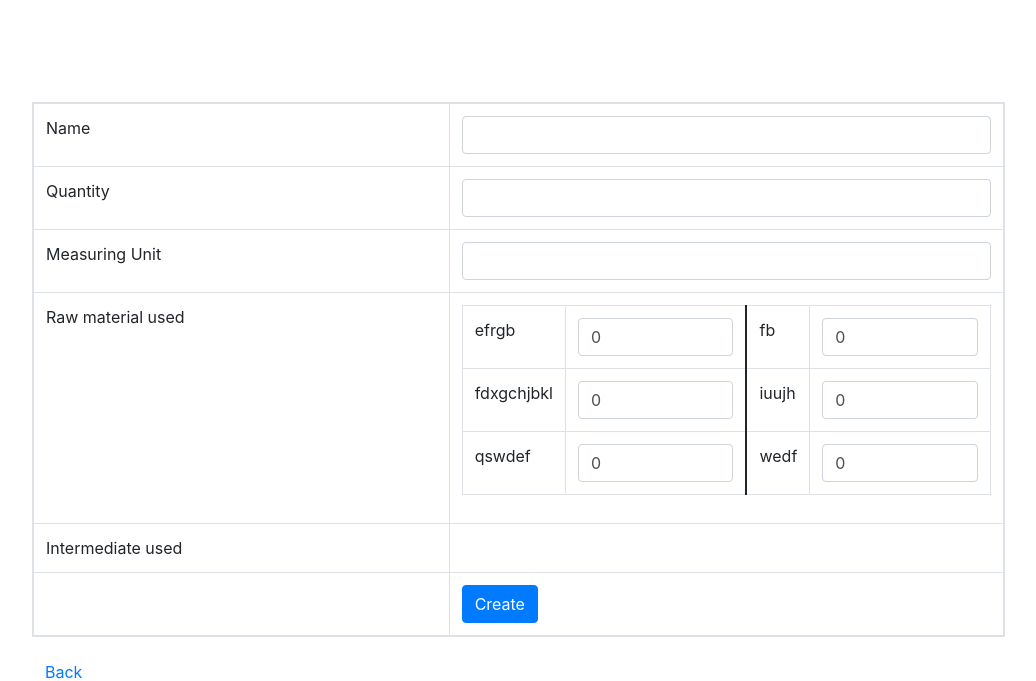
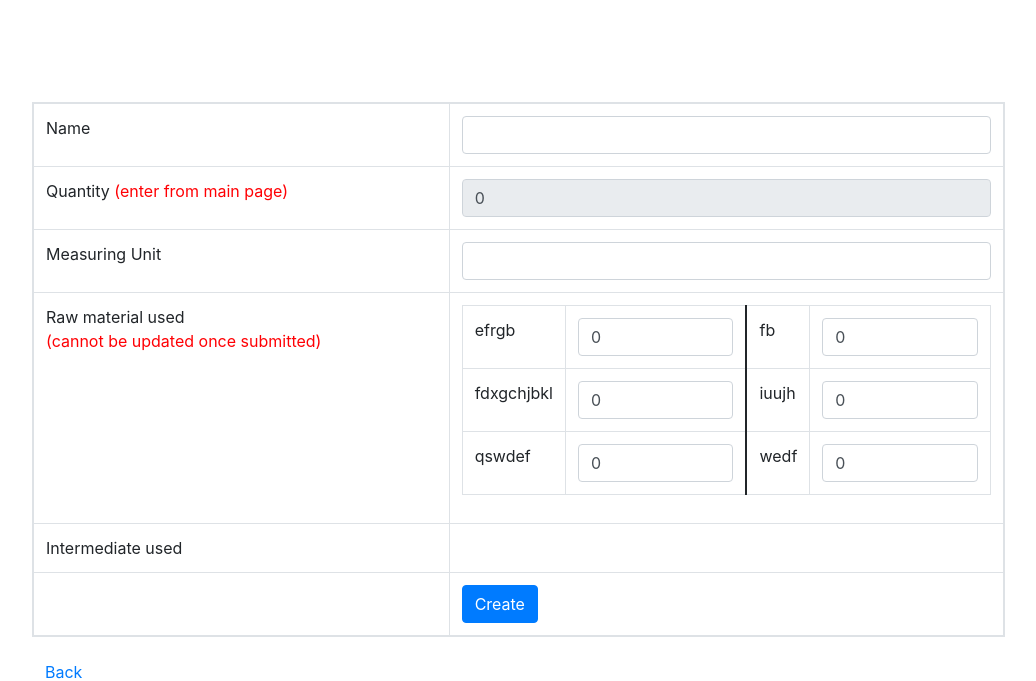
Before and after one commit to madhavgoyal98/InventoryManagementSystem, a PHP site: page /create_item.php in a window 1280 px wide. Shown: the top 681 px of the page, without its empty margins (32-1068 px from the left). Run offline with PHP 8.4, Linux system fonts and the light colour scheme; data comes from the database, SQL or seed files in the repository; data that the repository does not hold is empty.

Commit message:
added code for maxlength in input field

```diff
--- a/pages/admin_intermediate_items/create_item.php
+++ b/pages/admin_intermediate_items/create_item.php
@@ -87,21 +87,21 @@
 
 				<tr>
 					<td style="width: 30%;">Name</td>
-					<td style="width: 40%;"><input type='text' name='name' class='form-control' maxlength="100" required></td>
+					<td style="width: 40%;"><input type='text' name='name' class='form-control' maxlength="100" oninput='javascript: if (this.value.length > this.maxLength) this.value = this.value.slice(0, this.maxLength);' required></td>
 				</tr>
 
 				<tr>
-					<td style="width: 30%;">Quantity</td>
-					<td><input type='number' name='quantity' class='form-control' maxlength="11"></td>
+					<td style="width: 30%;">Quantity <font color=#FF0004>(enter from main page)</font></td>
+					<td><input type='tel' name='quantity' value="0" class='form-control' readonly></td>
 				</tr>
 
 				<tr>
 					<td style="width: 30%;">Measuring Unit</td>
-					<td><input type='text' name='measuring' class='form-control' maxlength="20" required></td>
+					<td><input type='text' name='measuring' class='form-control' maxlength="20" oninput='javascript: if (this.value.length > this.maxLength) this.value = this.value.slice(0, this.maxLength);' required></td>
 				</tr>
 
 				<tr>
-					<td style="width: 30%;">Raw material used</td>
+					<td style="width: 30%;">Raw material used <br><font color=#FF0004>(cannot be updated once submitted)</font></td>
 					<td>
 						<table class='table table-hover table-responsive' style="width: 100%;">
 							<?php
@@ -113,7 +113,7 @@
 
 									echo("<tr>");
 										echo("<td>". $row[1]. "</td>");
-										echo("<td style='border-right: solid 2px;'>". "<input type='number' name='rm_$row[0]' value='0' class='form-control' maxlength='11'>". "</td>");
+										echo("<td style='border-right: solid 2px;'>". "<input type='number' name='rm_$row[0]' value='0' class='form-control' maxlength='4' oninput='javascript: if (this.value.length > this.maxLength) this.value = this.value.slice(0, this.maxLength);'>". "</td>");
 
 										$i++;
 
@@ -122,7 +122,7 @@
 											$row = $result->fetch_array(MYSQLI_NUM);
 
 											echo("<td>". $row[1]. "</td>");
-											echo("<td>". "<input type='number' name='rm_$row[0]' value='0' class='form-control' maxlength='11'>". "</td>");
+											echo("<td>". "<input type='number' name='rm_$row[0]' value='0' class='form-control' maxlength='4' oninput='javascript: if (this.value.length > this.maxLength) this.value = this.value.slice(0, this.maxLength);'>". "</td>");
 										}
 									echo("</tr>");
 								}
@@ -147,7 +147,7 @@
 
 									echo("<tr>");
 										echo("<td>". $row[1]. "</td>");
-										echo("<td style='border-right: solid 2px;'>". "<input type='number' name='im_$row[0]' value='0' class='form-control' maxlength='11'>". "</td>");
+										echo("<td style='border-right: solid 2px;'>". "<input type='number' name='im_$row[0]' value='0' class='form-control' maxlength='4' oninput='javascript: if (this.value.length > this.maxLength) this.value = this.value.slice(0, this.maxLength);'>". "</td>");
 
 										$i++;
 
@@ -156,7 +156,7 @@
 											$row = $result->fetch_array(MYSQLI_NUM);
 
 											echo("<td>". $row[1]. "</td>");
-											echo("<td>". "<input type='number' name='im_$row[0]' value='0' class='form-control' maxlength='11'>". "</td>");
+											echo("<td>". "<input type='number' name='im_$row[0]' value='0' class='form-control' maxlength='4' oninput='javascript: if (this.value.length > this.maxLength) this.value = this.value.slice(0, this.maxLength);'>". "</td>");
 										}
 									echo("</tr>");
 								}
```
